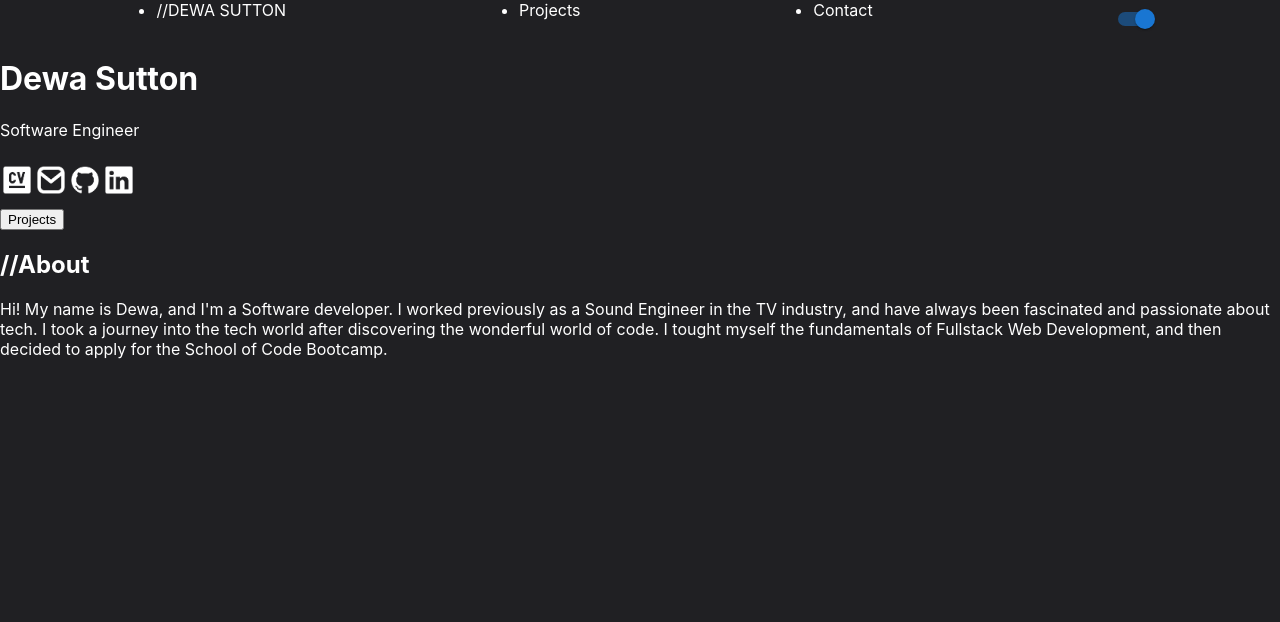
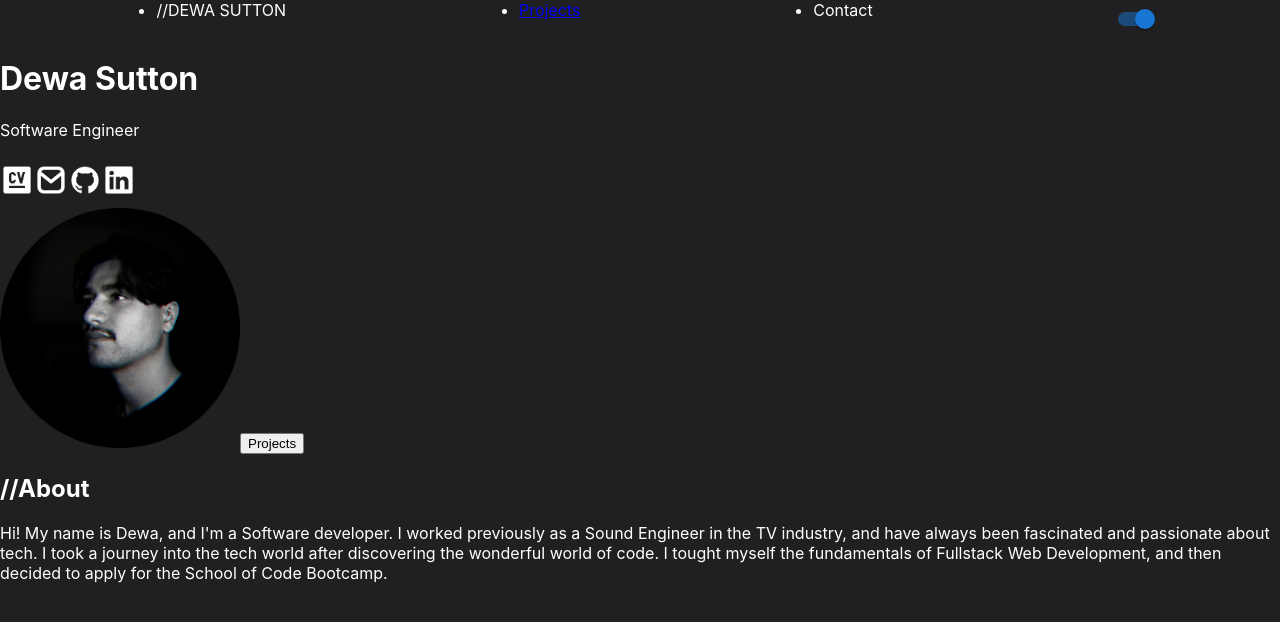
Before and after one commit to Dan-Sutton/portfolio-site, a React (Create React App) app: page / in a window 1280 px wide. Shown: the top 622 px of the page. Built offline with nearby package versions, Linux system fonts and the light colour scheme.

Commit message:
added profile image

```diff
--- a/src/components/Home/index.js
+++ b/src/components/Home/index.js
@@ -1,13 +1,18 @@
 import React from "react";
 import Icons from "../Icons";
-
+import profile from "../../images/profile.png";
 
 function Home() {
   return (
     <div>
       <h1>Dewa Sutton</h1>
       <p>Software Engineer</p>
-      <Icons/>
+      <Icons />
+      <img
+        src={profile}
+        alt="profile picture"
+        style={{ height: "30vh", width: "auto" }}
+      ></img>
       <button>Projects</button>
 
       <section>
--- a/src/components/Navbar/index.js
+++ b/src/components/Navbar/index.js
@@ -6,7 +6,9 @@ function Navbar({ handleMode, mode }) {
   return (
     <ul className="navbar">
       <li>//DEWA SUTTON</li>
-      <li>Projects</li>
+      <li>
+        <a href="http://localhost:3000/projects">Projects</a>
+      </li>
       <li>Contact</li>
       <Toggle handleMode={handleMode} />
     </ul>
```
Also changed, not shown: src/images/profile.png (added).
